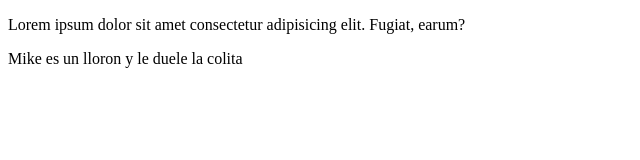
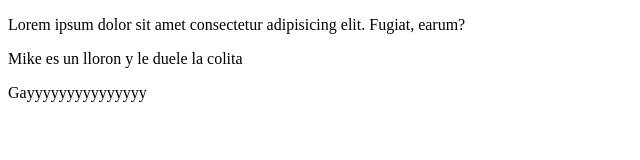
Before and after one commit to IntiJuarez/Test-repositorio, a plain HTML site: page index.html in a window 1280 px wide. Shown: the whole page, without its empty margins (0-640 px from the left). Drawn offline with Linux system fonts and the light colour scheme.

Commit message:
Update index.html

```diff
--- a/index.html
+++ b/index.html
@@ -12,6 +12,7 @@
         <dev class="now">
             <p>Lorem ipsum dolor sit amet consectetur adipisicing elit. Fugiat, earum?</p>
             <p>Mike es un lloron y le duele la colita</p>
+            <p>Gayyyyyyyyyyyyyyy</p>
 
     </dev>
 
```
